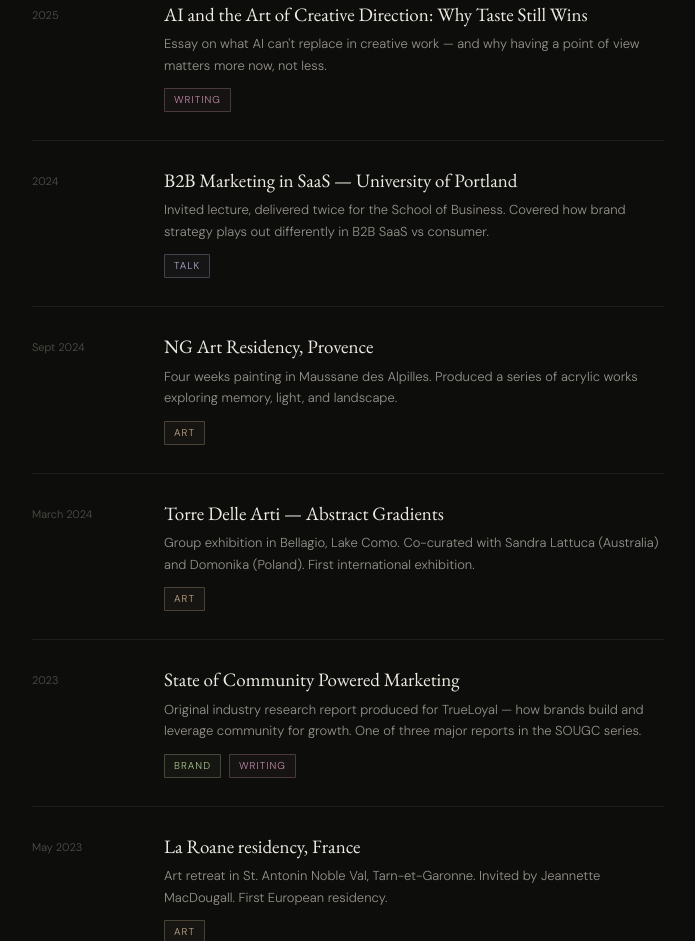
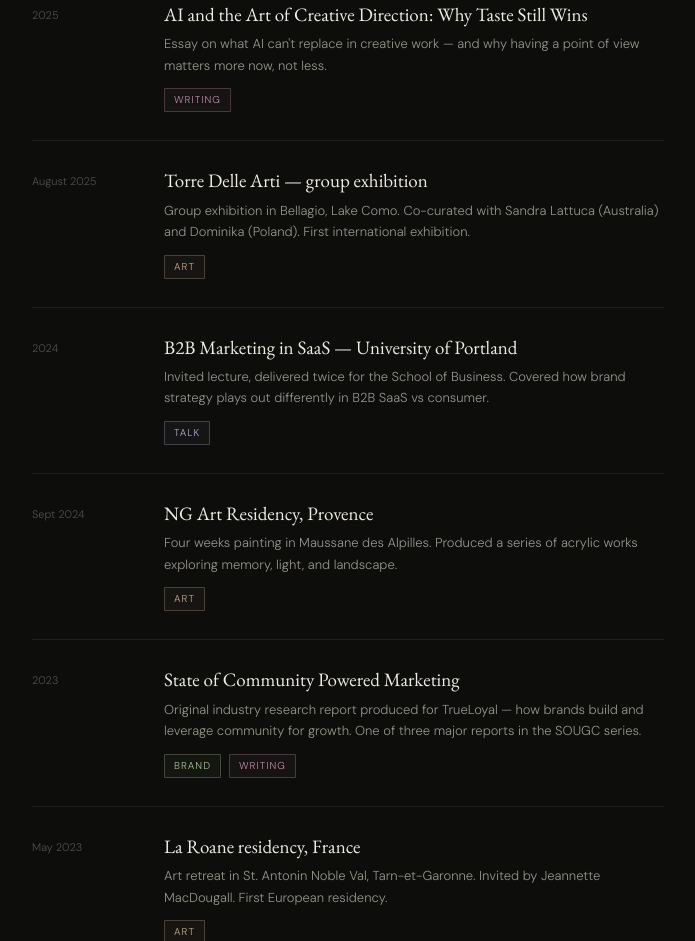
Before and after one commit to ivonneaaldaz-coder/ivonne-lab, a website: page field-notes.html in a window 1280 px wide. Shown: the part 1286-2227 px from the top of the page, without its empty margins (292-987 px from the left). Drawn offline with nearby package versions, Linux system fonts and the light colour scheme.

Commit message:
Update field-notes.html

```diff
--- a/field-notes.html
+++ b/field-notes.html
@@ -165,9 +165,9 @@ const ENTRIES = [
   { date: "May 2026", title: "Alliance Française Events Committee", desc: "Joined the Events Committee at Alliance Française San Antonio.", tags: ["community"], url: null },
   { date: "2026", title: "Whitespace LLC", desc: "Formally filed the strategy and creative studio. Focused 3-month sprint engagements covering positioning, narrative strategy, GTM systems, and content for founders and growing brands.", tags: ["brand"], url: "https://bywhitespace.com" },
   { date: "2025", title: "AI and the Art of Creative Direction: Why Taste Still Wins", desc: "Essay on what AI can't replace in creative work — and why having a point of view matters more now, not less.", tags: ["writing"], url: "https://www.bywhitespace.com/blog/ai-and-the-art-of-creative-direction-why-taste-still-wins" },
+  { date: "August 2025", title: "Torre Delle Arti — group exhibition", desc: "Group exhibition in Bellagio, Lake Como. Co-curated with Sandra Lattuca (Australia) and Dominika (Poland). First international exhibition.", tags: ["art"], url: "https://www.goodworldliving.com/articles/when-the-universe-hands-you-a-yes" },
   { date: "2024", title: "B2B Marketing in SaaS — University of Portland", desc: "Invited lecture, delivered twice for the School of Business. Covered how brand strategy plays out differently in B2B SaaS vs consumer.", tags: ["talk"], url: null },
   { date: "Sept 2024", title: "NG Art Residency, Provence", desc: "Four weeks painting in Maussane des Alpilles. Produced a series of acrylic works exploring memory, light, and landscape.", tags: ["art"], url: "https://www.goodworldliving.com/articles/how-an-art-residency-in-provence-transformed-my-creative-path" },
-  { date: "March 2024", title: "Torre Delle Arti — Abstract Gradients", desc: "Group exhibition in Bellagio, Lake Como. Co-curated with Sandra Lattuca (Australia) and Domonika (Poland). First international exhibition.", tags: ["art"], url: "https://www.goodworldliving.com/articles/when-the-universe-hands-you-a-yes" },
   { date: "2023", title: "State of Community Powered Marketing", desc: "Original industry research report produced for TrueLoyal — how brands build and leverage community for growth. One of three major reports in the SOUGC series.", tags: ["brand", "writing"], url: "https://www.trueloyal.com/research-reports/state-of-community-powered-marketing/" },
   { date: "May 2023", title: "La Roane residency, France", desc: "Art retreat in St. Antonin Noble Val, Tarn-et-Garonne. Invited by Jeannette MacDougall. First European residency.", tags: ["art"], url: "https://www.goodworldliving.com/articles/france-art-retreat" },
   { date: "2023", title: "Good World Living", desc: "Launched the lifestyle platform — art, travel, intentional living. A place for the work that doesn't fit inside a brand deck.", tags: ["built", "writing"], url: "https://goodworldliving.com" },
```
